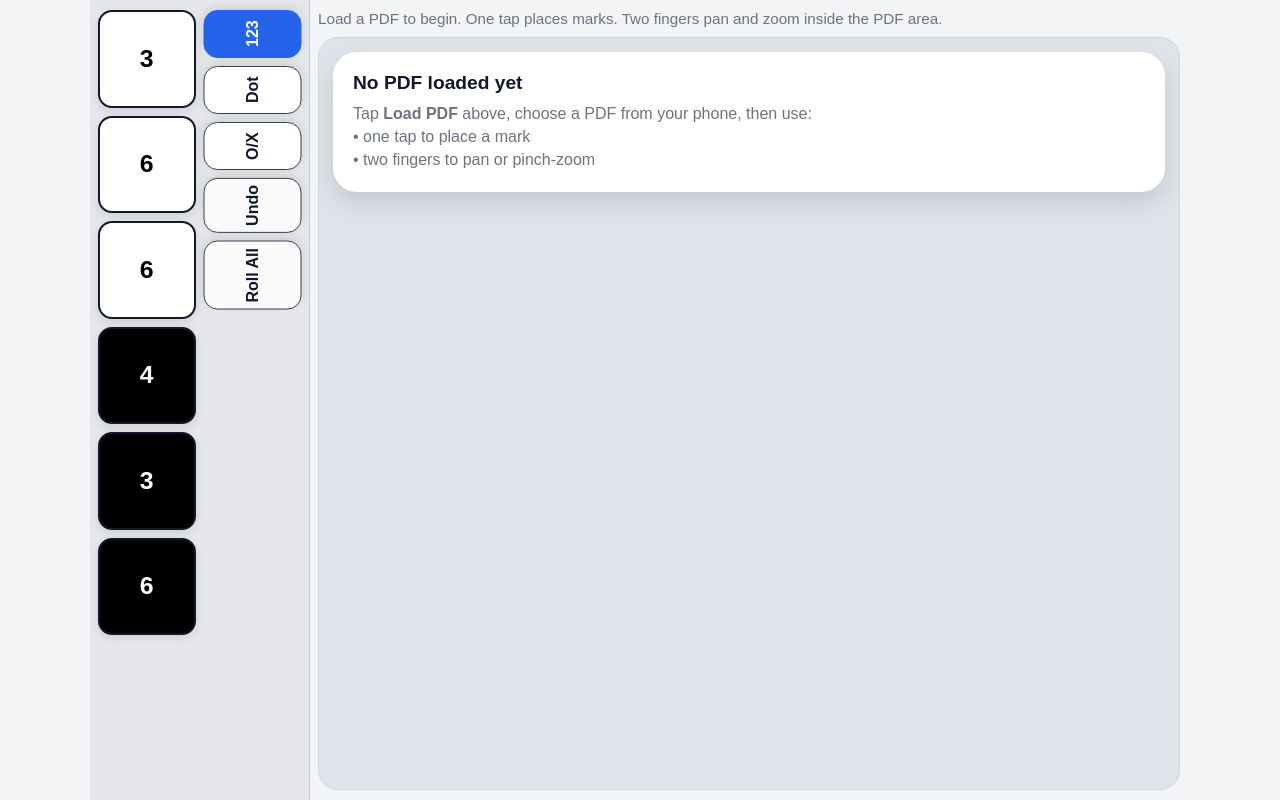
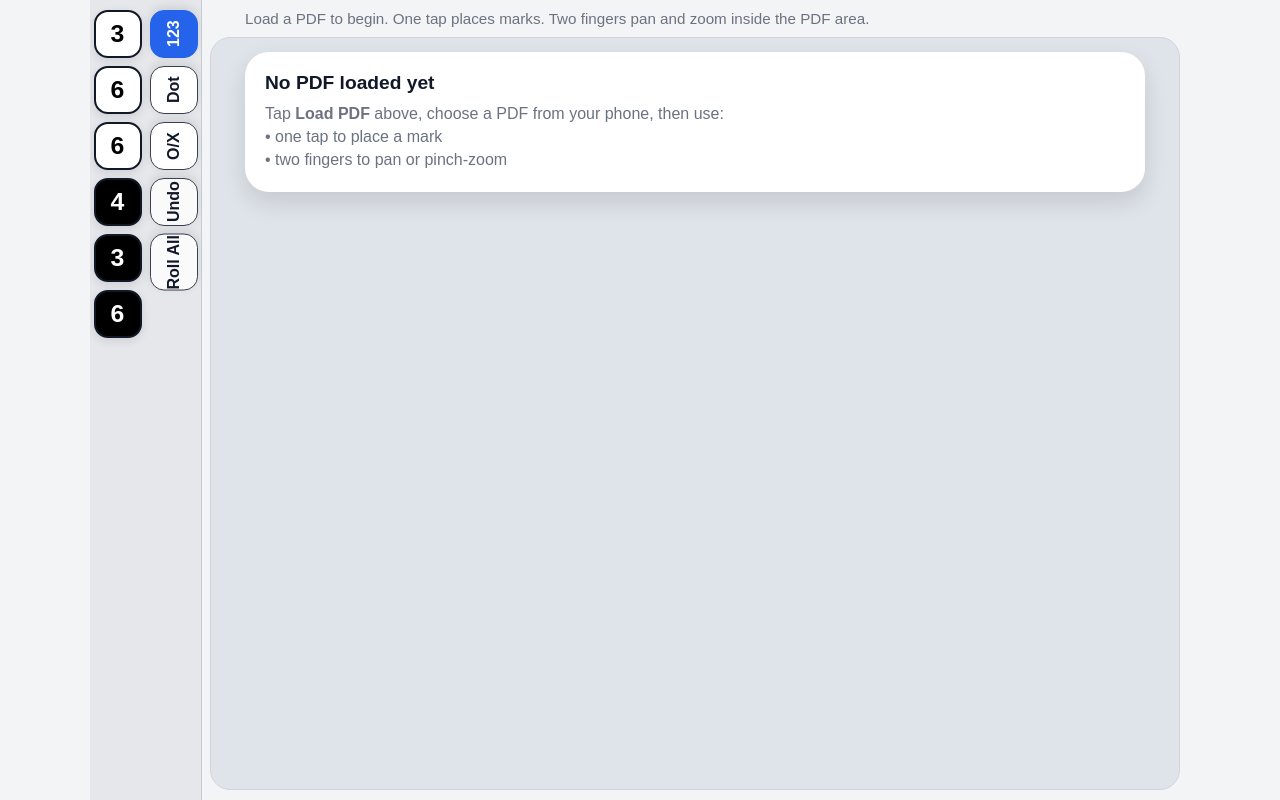
Before and after one commit to jimmyfigiel/RaW, a plain HTML site: page index.html in a window 1280 px wide. Drawn offline with Linux system fonts and the light colour scheme; a script that the page names is missing.

Commit message:
Refactor CSS for landscape layout and control sizes

```diff
--- a/styles.css
+++ b/styles.css
@@ -10,7 +10,8 @@
   --shadow: 0 10px 24px rgba(0, 0, 0, 0.12);
   --shadow-soft: 0 3px 10px rgba(0, 0, 0, 0.10);
   --control-size: 48px;
-  --landscape-sidebar-width: 220px;
+  --landscape-gap: 8px;
+  --landscape-sidebar-width: 112px;
 }
 
 * {
@@ -78,6 +79,7 @@ label {
   border: 0;
   background: transparent;
   padding: 0;
+  width: 100%;
 }
 
 .die-face {
@@ -91,6 +93,7 @@ label {
   font-weight: 700;
   box-shadow: var(--shadow-soft);
   user-select: none;
+  width: 100%;
 }
 
 .die-face.white {
@@ -431,25 +434,47 @@ label {
       8px;
     overflow-y: auto;
     display: grid;
-    grid-template-columns: 1fr 1fr;
-    column-gap: 8px;
+    grid-template-columns: var(--control-size) var(--control-size);
+    column-gap: var(--landscape-gap);
     row-gap: 0;
+    justify-content: center;
     align-content: start;
     align-items: start;
   }
 
   .dice-row {
     grid-column: 1;
-    grid-template-columns: 1fr;
+    grid-template-columns: var(--control-size);
     gap: 8px;
     margin: 0;
+    justify-content: center;
+  }
+
+  .die-button {
+    width: var(--control-size);
+  }
+
+  .die-face {
+    width: var(--control-size);
+    font-size: 1.55rem;
   }
 
   .tool-row {
     grid-column: 2;
     margin-top: 0;
-    grid-template-columns: 1fr;
+    grid-template-columns: var(--control-size);
     gap: 8px;
+    justify-content: center;
+  }
+
+  .tool-button {
+    width: var(--control-size);
+    min-height: var(--control-size);
+    writing-mode: vertical-rl;
+    transform: rotate(180deg);
+    white-space: nowrap;
+    line-height: 1;
+    padding: 0;
   }
 
   .pdf-controls {
@@ -459,17 +484,4 @@ label {
   .bottom-panel {
     padding: 10px 10px 10px 8px;
   }
-
-  .tool-button,
-  .file-button {
-    min-height: var(--control-size);
-    writing-mode: vertical-rl;
-    transform: rotate(180deg);
-    white-space: nowrap;
-    line-height: 1;
-  }
-
-  .die-face {
-    font-size: 1.55rem;
-  }
 }
```
